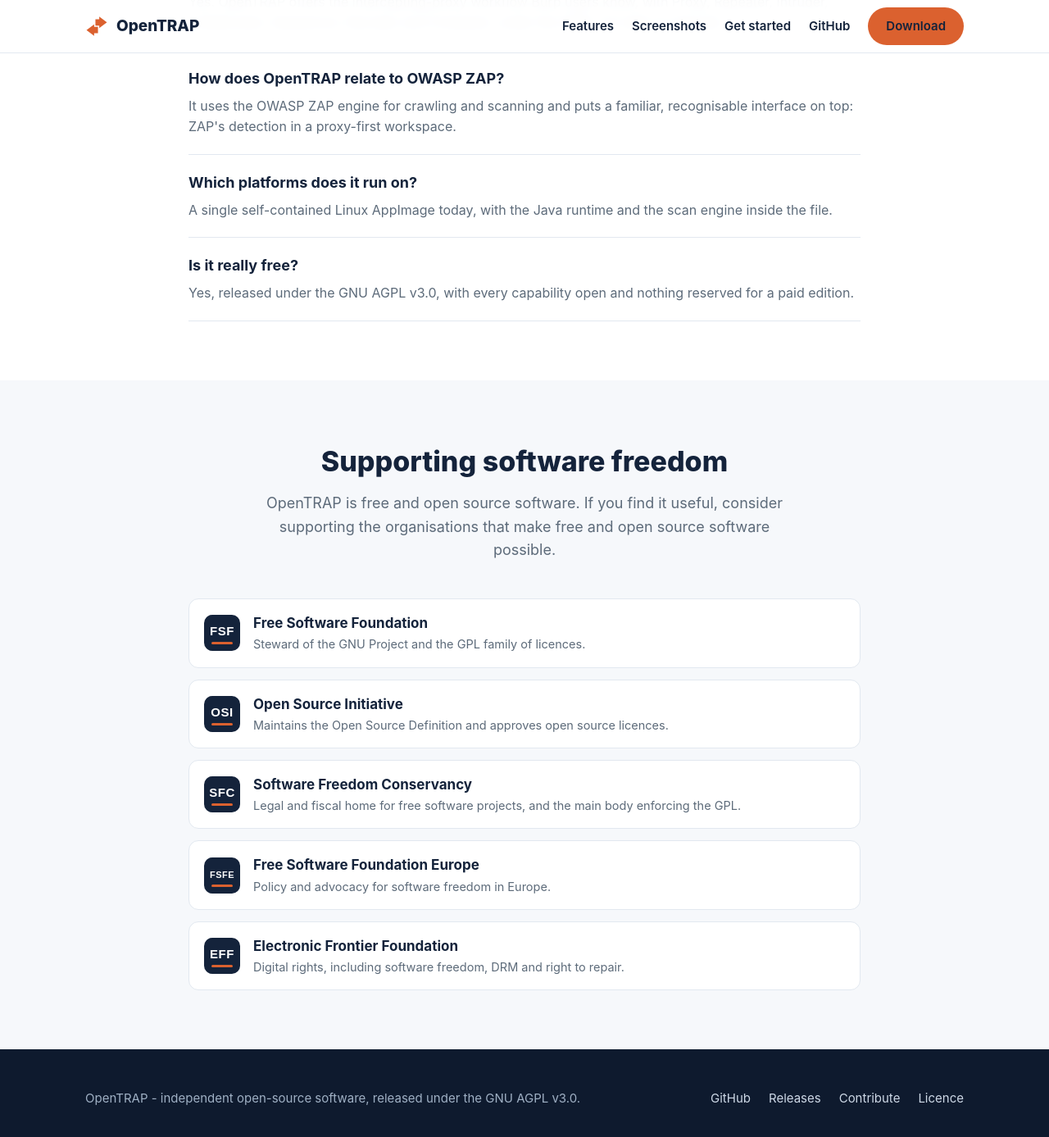
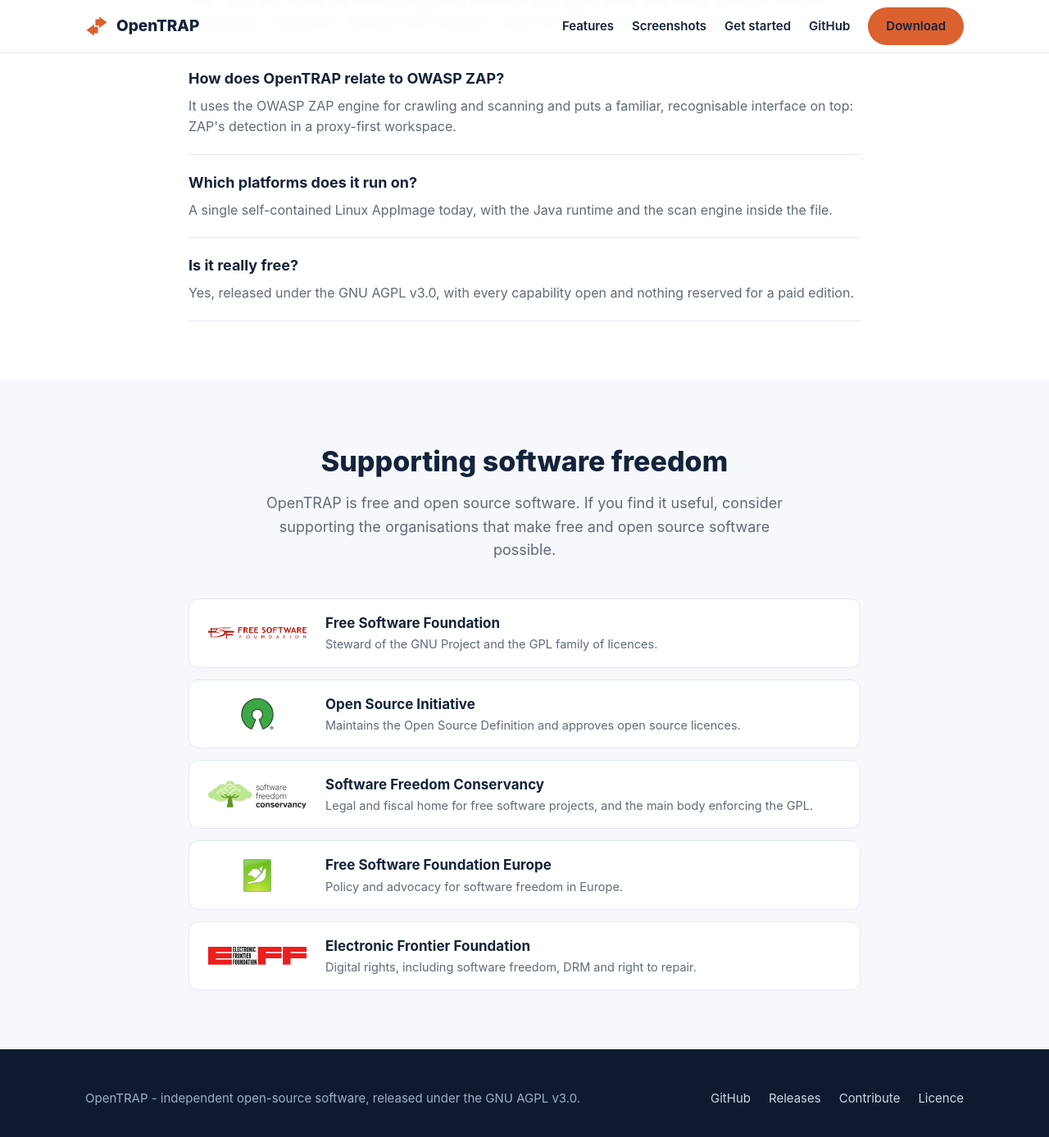
Before and after one commit to BradMyrick/opentrap, a Jekyll site: the page built from docs/index.md, in a window 1280 px wide and 1400 px high, scrolled down 4458 px. Shown: the top 1387 px of the window at 82% size. Built offline with Jekyll 4.4.1, drawn with Linux system fonts in a browser that asks for light colours.

Commit message:
Use the organisations' real logos in the software-freedom section
Replace the placeholder monograms with each organisation's own logo in the
README and the project site: EFF, Software Freedom Conservancy and the FSF
from their sites, and the OSI keyhole (CC BY 2.5) and FSFE dove (CC BY-SA 3.0)
from Wikimedia Commons. Credit the logos in CREDITS.md and add a fetch helper.

```diff
--- a/docs/_layouts/default.html
+++ b/docs/_layouts/default.html
@@ -94,9 +94,10 @@ section.pad{padding:72px 0}
 .faq .q span{color:var(--muted)}
 
 .orgs{list-style:none;margin:0 auto;padding:0;max-width:820px;display:grid;gap:14px}
-.orgs li{display:flex;gap:16px;align-items:center;padding:16px 18px;border:1px solid var(--line);
+.orgs li{display:flex;gap:18px;align-items:center;padding:16px 18px;border:1px solid var(--line);
   border-radius:12px;background:#fff}
-.orgs li img{width:44px;height:44px;flex:0 0 44px}
+.orgs li .logo{flex:0 0 130px;display:flex;align-items:center;justify-content:center;height:46px}
+.orgs li .logo img{max-height:40px;max-width:120px;width:auto;height:auto}
 .orgs li b{color:var(--navy);font-size:17px}
 .orgs li .d{color:var(--muted);font-size:14.5px}
 
--- a/docs/index.md
+++ b/docs/index.md
@@ -83,10 +83,10 @@ title: OpenTRAP
     <p>OpenTRAP is free and open source software. If you find it useful, consider supporting the organisations that make free and open source software possible.</p>
   </div>
   <ul class="orgs">
-    <li><img src="images/orgs/fsf.svg" alt=""><div><a href="https://www.fsf.org/"><b>Free Software Foundation</b></a><div class="d">Steward of the GNU Project and the GPL family of licences.</div></div></li>
-    <li><img src="images/orgs/osi.svg" alt=""><div><a href="https://opensource.org/"><b>Open Source Initiative</b></a><div class="d">Maintains the Open Source Definition and approves open source licences.</div></div></li>
-    <li><img src="images/orgs/sfc.svg" alt=""><div><a href="https://sfconservancy.org/"><b>Software Freedom Conservancy</b></a><div class="d">Legal and fiscal home for free software projects, and the main body enforcing the GPL.</div></div></li>
-    <li><img src="images/orgs/fsfe.svg" alt=""><div><a href="https://fsfe.org/"><b>Free Software Foundation Europe</b></a><div class="d">Policy and advocacy for software freedom in Europe.</div></div></li>
-    <li><img src="images/orgs/eff.svg" alt=""><div><a href="https://www.eff.org/"><b>Electronic Frontier Foundation</b></a><div class="d">Digital rights, including software freedom, DRM and right to repair.</div></div></li>
+    <li><span class="logo"><img src="images/orgs/fsf.png" alt="FSF"></span><div><a href="https://www.fsf.org/"><b>Free Software Foundation</b></a><div class="d">Steward of the GNU Project and the GPL family of licences.</div></div></li>
+    <li><span class="logo"><img src="images/orgs/osi.svg" alt="OSI"></span><div><a href="https://opensource.org/"><b>Open Source Initiative</b></a><div class="d">Maintains the Open Source Definition and approves open source licences.</div></div></li>
+    <li><span class="logo"><img src="images/orgs/sfc.svg" alt="Software Freedom Conservancy"></span><div><a href="https://sfconservancy.org/"><b>Software Freedom Conservancy</b></a><div class="d">Legal and fiscal home for free software projects, and the main body enforcing the GPL.</div></div></li>
+    <li><span class="logo"><img src="images/orgs/fsfe.svg" alt="FSFE"></span><div><a href="https://fsfe.org/"><b>Free Software Foundation Europe</b></a><div class="d">Policy and advocacy for software freedom in Europe.</div></div></li>
+    <li><span class="logo"><img src="images/orgs/eff.svg" alt="EFF"></span><div><a href="https://www.eff.org/"><b>Electronic Frontier Foundation</b></a><div class="d">Digital rights, including software freedom, DRM and right to repair.</div></div></li>
   </ul>
 </div></section>
```
Also changed, not shown: CREDITS.md (+14 -0 lines), README.md, docs/images/orgs/eff.svg, docs/images/orgs/fsf.png (added), docs/images/orgs/fsf.svg (deleted), docs/images/orgs/fsfe.svg, docs/images/orgs/osi.svg, docs/images/orgs/sfc.svg, 1 other file.
